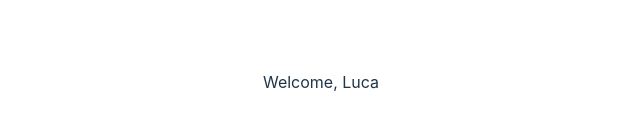
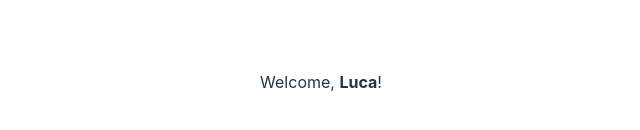
Before and after one commit to lucaprogrammer25/React-repo, a React (Vite) app: page / in a window 1280 px wide. Shown: the part 318-448 px from the top of the page, without its empty margins (319-959 px from the left). Built offline with nearby package versions, Linux system fonts and the light colour scheme.

Commit message:
Add exercise 19

```diff
--- a/src/Welcome.jsx
+++ b/src/Welcome.jsx
@@ -1,6 +1,9 @@
-export const Welcome = (props) => {
-    const {name} = props
-return (
-    <p>Welcome, {name} </p>
-)
-}
+export const Welcome = ({ name }) => {
+    return (
+        <p>Welcome, <strong>{name}</strong>!</p>
+    );
+  }
+
+  export default Welcome;
+
+  //Se la prop name un'espressione jsx React la considererà parte del componente.
```
Also changed, not shown: src/App.jsx (line endings or trailing spaces).
